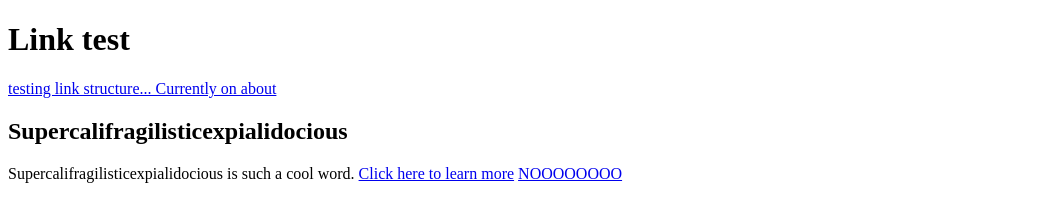
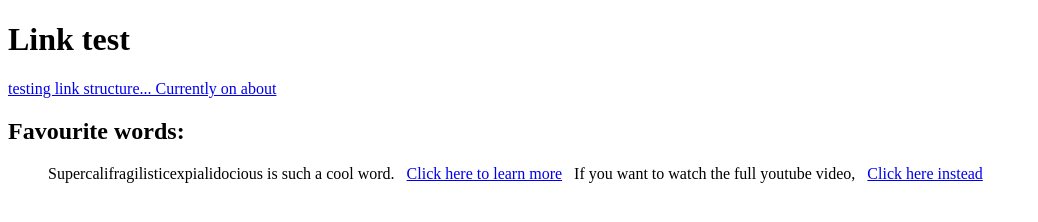
Before and after one commit to Lincol0n/Lincol0n.github.io, a plain HTML site: page about.html in a window 1280 px wide. Shown: the whole page, without its empty margins (0-1038 px from the left). Drawn offline with Linux system fonts and the light colour scheme.

Commit message:
Youtube video link

```diff
--- a/about.html
+++ b/about.html
@@ -13,12 +13,13 @@
             <a href="index.html"> testing link structure... Currently on about</a>
         </p>
         <h2>
-            Supercalifragilisticexpialidocious
+            Favourite words:
         </h2>
-        <p>
-            Supercalifragilisticexpialidocious is such a cool word.
-            <a href="https://encrypted-vtbn0.gstatic.com/video?q=tbn:ANd9GcS5U-S2LX-0L1DpE2Nj8_slkZtQgjstksfS6Q"> Click here to learn more</a>
-            <a href="<a href="https://encrypted-vtbn0.gstatic.com/video?q=tbn:ANd9GcS5U-S2LX-0L1DpE2Nj8_slkZtQgjstksfS6Q"> NOOOOOOOO</a>
-        </p>
+        <ul>
+            Supercalifragilisticexpialidocious is such a cool word. &nbsp;
+            <a href="https://encrypted-vtbn0.gstatic.com/video?q=tbn:ANd9GcS5U-S2LX-0L1DpE2Nj8_slkZtQgjstksfS6Q"> Click here to learn more</a> &nbsp;
+            If you want to watch the full youtube video, &nbsp;
+            <a href="https://www.youtube.com/watch?v=uZNRzc3hWvE"> Click here instead</a>
+        </ul>
     </body>
 </html>
```
